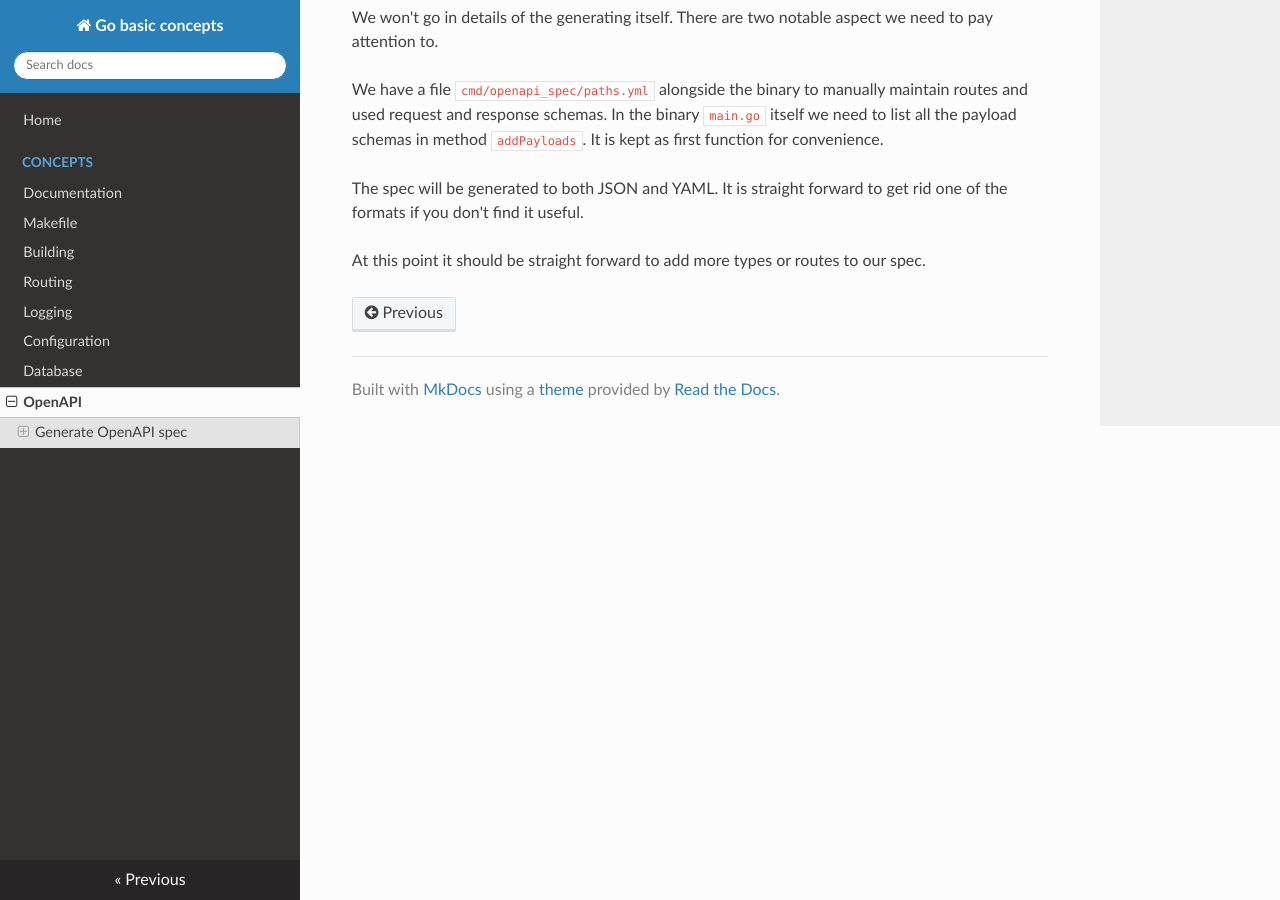
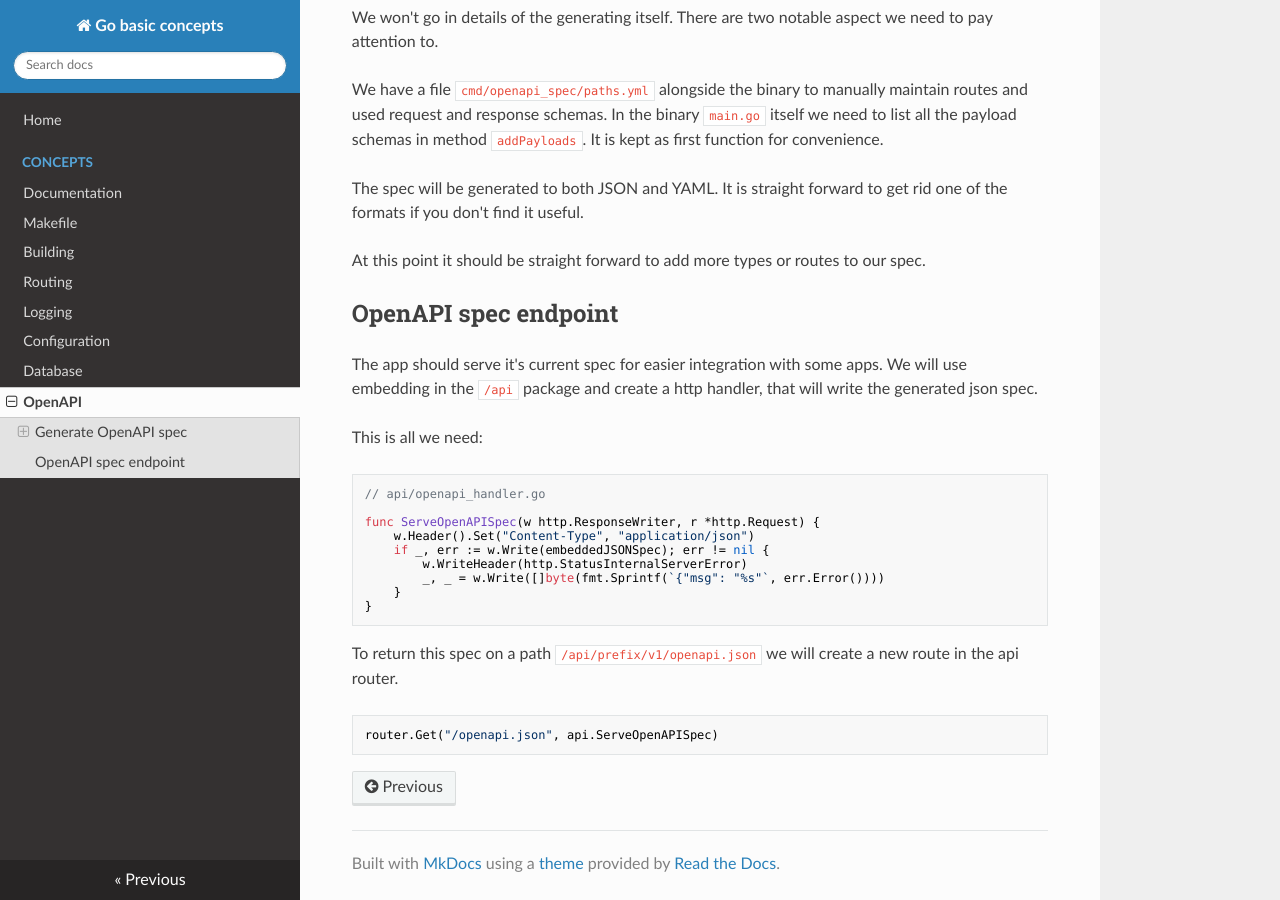
Before and after one commit to RedHatInsights/backend-start-app-go, an MkDocs documentation site: the page built from docs/concepts/08-openapi.md, in a window 1280 px wide and 900 px high, scrolled down 3943 px. Built offline with MkDocs 1.6.1, drawn with Linux system fonts in a browser that asks for light colours; nearby versions of some CDN libraries.

Commit message:
Add OpenAPI spec handler

````diff
--- a/docs/concepts/08-openapi.md
+++ b/docs/concepts/08-openapi.md
@@ -222,3 +222,30 @@ The spec will be generated to both JSON and YAML.
 It is straight forward to get rid one of the formats if you don't find it useful.
 
 At this point it should be straight forward to add more types or routes to our spec.
+
+## OpenAPI spec endpoint
+
+The app should serve it's current spec for easier integration with some apps.
+We will use embedding in the `/api` package and create a http handler,
+that will write the generated json spec.
+
+This is all we need:
+
+```go
+// api/openapi_handler.go
+
+func ServeOpenAPISpec(w http.ResponseWriter, r *http.Request) {
+	w.Header().Set("Content-Type", "application/json")
+	if _, err := w.Write(embeddedJSONSpec); err != nil {
+		w.WriteHeader(http.StatusInternalServerError)
+		_, _ = w.Write([]byte(fmt.Sprintf(`{"msg": "%s"`, err.Error())))
+	}
+}
+```
+
+To return this spec on a path `/api/prefix/v1/openapi.json`
+we will create a new route in the api router.
+
+```go
+router.Get("/openapi.json", api.ServeOpenAPISpec)
+```
````
Also changed, not shown: 3 other files.
